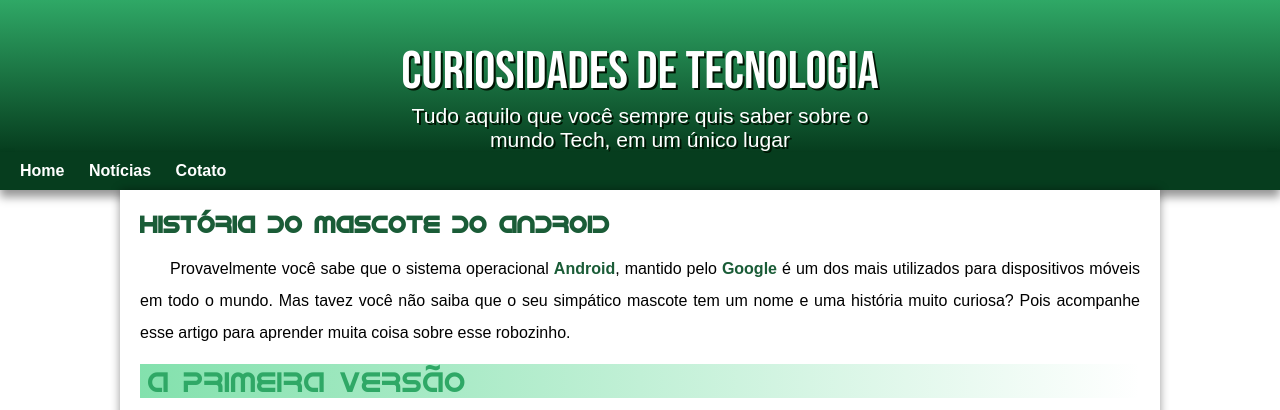
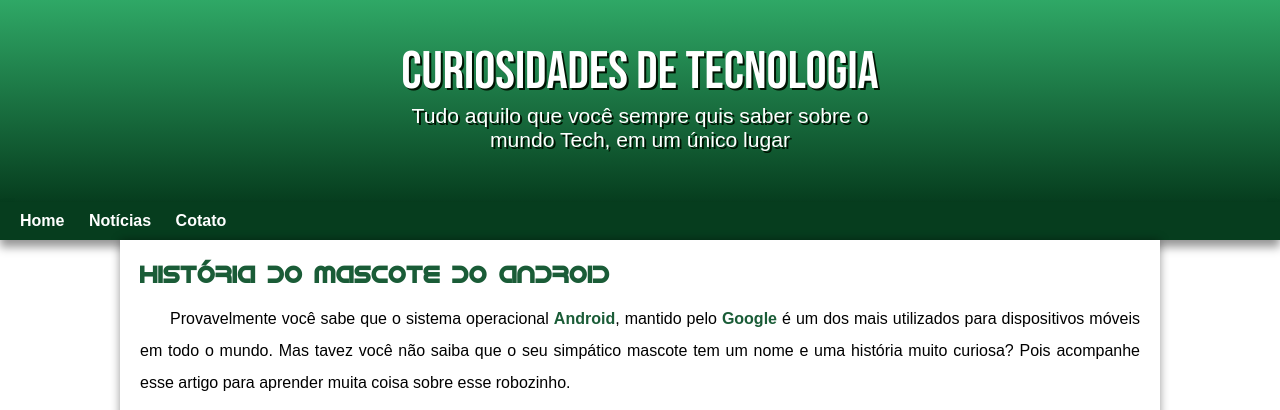
Before and after one commit to WagRdS/progeti-android, a plain HTML site: page index.html in a window 1280 px wide. Shown: the top 410 px of the page. Drawn offline with Linux system fonts and the light colour scheme.

Commit message:
ajuste do estilo
Correção do header > p acrescentando o padding-botton 50px

```diff
--- a/CSS/estilo.css
+++ b/CSS/estilo.css
@@ -53,7 +53,7 @@ header{
     font-size: 1.2em;
     color: var(--corbase);
     max-width: 500px;
-    padding: 0px 10px 0px 10px;
+    padding: 0px 10px 50px 10px;
     margin: auto;
     text-shadow: 2px 2px 0px rgb(0, 20, 3);
  }
```
